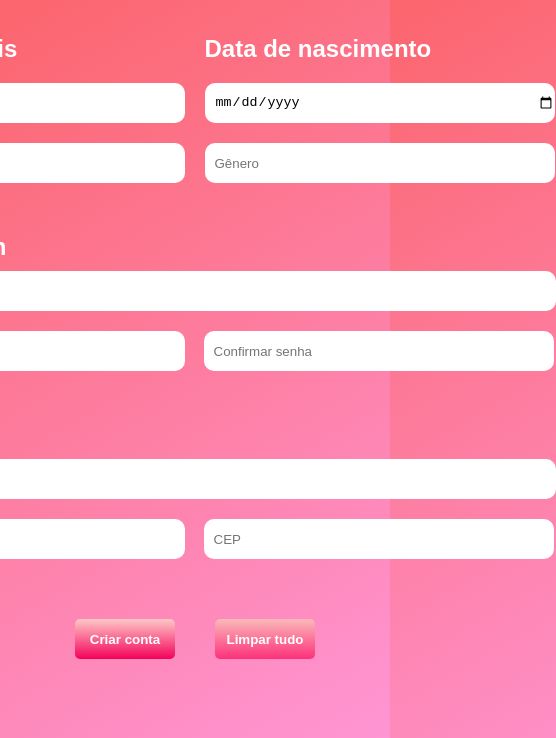
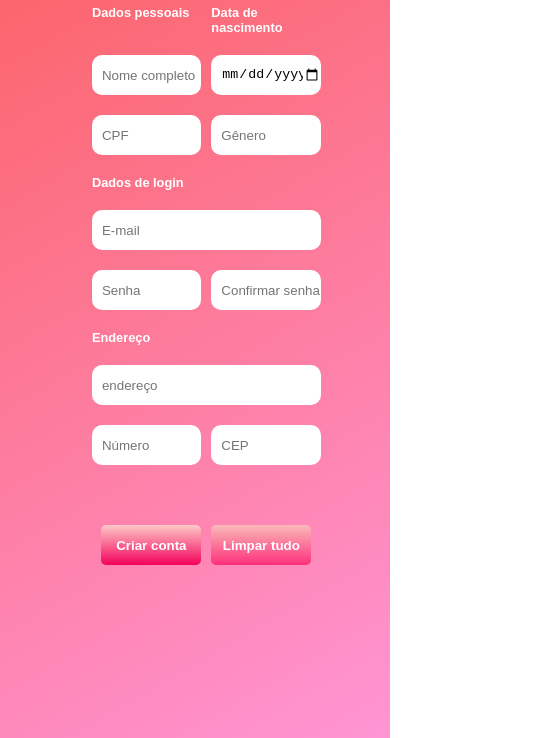
Before and after one commit to HallisonPatrocinio/maquiagem2, a plain HTML site: page cadastro.html in a window 390 px wide. Shown: the part 126-864 px from the top of the page, 556 px wide, since content can reach past the window. Drawn offline with Linux system fonts and the light colour scheme; a web font is replaced by a local one.

Commit message:
corrigido responsividade da pag cadastro
pagina quebrava tags e background

```diff
--- a/cadastro.css
+++ b/cadastro.css
@@ -6,6 +6,11 @@ margin: 0px;
 .svg{
     grid-row: 1;
     grid-column: 1;
+    }
+
+    body {
+        background: linear-gradient(150deg,#FB5F5F,#FF95D4);
+        height: 100vh;
         }
 
     a{
@@ -20,9 +25,10 @@ align-items: center;
         justify-items: center;
         }
 
-body {
-background: linear-gradient(150deg,#FB5F5F,#FF95D4);
-height: 100vh;
+#geral {
+    display: grid;
+    justify-items: center;
+
 }
 
 h1 {
@@ -32,68 +38,52 @@ font-family: "Chocolate Classical Sans", sans-serif;
     color: white;
     margin-top: 30px;
     }
+.dados {
+display: grid;
+grid-template-columns: 1fr 1fr;
+
+
+}
+
+
 
 h2 {
     font-family: "Convergence", sans-serif;
 color: white;
+font-size: 0.8rem;
+margin-top: 20px;
+margin-left: 10px;
 }
+#countainer {
+width:58vw;
+display: grid;
+justify-items: center;
+}
+
+#nome,#nascimento,#cpf,#genero,.senha,#numero-casa,#cep,.confirmar-senha {
+
+margin-left: 10px;
+}
+
+#email,#texto-endereço{
+
+grid-column: 1/3;
+margin-left: 10px;
+
+}
+
+.senha,#numero-casa{
+grid-column: 1;
+
+}
+
 
 input {
     height: 40px;
     border-radius: 10px;
     border: none;
     padding-left: 10px;
-
-}
-
-#countainer {
-display: grid;
-justify-content: center;
-}
-
-
-.pessoais{
-display: grid;
-grid-template-columns: 350px 350px;
-margin-top: 50px;
-gap: 20px;
-}
-
-#data-nasc {
-grid-column: 2;
-grid-row: 1;
-
-}
-#nome{
-grid-column: 1;
-
-}
-
-.login,.endereço {
-    margin-top: 50px;
-
-}
-
-#email,#texto-endereço {
-display: block;
-width: 711px;
-}
-
-.senha,#numero-casa{
-    display: inline-block;
-width: 340px;
     margin-top: 20px;
-}
-.confirmar,#cep  {
-    margin-left: 15px;
-    width: 340px;
-}
-
-
-
-#texto-endereço,#email {
-margin-top: 10px;
-
     }
 
 
@@ -105,13 +95,16 @@ height: 40px;
         margin-top: 60px;
         font-weight: bold;
         color: white;
+        margin-left: 6px;
+        margin-left: 10px;
     }
 
     .centralizar-botao {
         display: flex;
-gap: 40px;
+
         justify-content: center;
         }
+
 
     #botao-escuro {
         background: linear-gradient(to bottom,#FFC6C6 1%,#f3015a);
@@ -123,7 +116,6 @@ justify-content: center;
 
     }
 
-
     #botao-escuro:hover {
         background: linear-gradient(to bottom,#FFC6C6 1%,#ca024b);
     cursor: pointer;
@@ -133,3 +125,33 @@ cursor: pointer;
         background: linear-gradient(to bottom,#FFC6C6 1%,#fd1268);
     cursor: pointer;
     }
+
+    @media (max-width:628px) {
+
+
+            #nome,#nascimento,#cpf,#genero,.senha,#numero-casa,#cep,.confirmar-senha {
+             width: 25.5vw;
+                margin-left: 10px;
+                }
+
+
+    }
+
+
+
+    @media (max-height:666px) {
+
+        #geral {
+            display: grid;
+            justify-items: center;
+
+
+        }
+
+        body {
+            background: linear-gradient(to left,#FC6975,#FC6975);
+
+        }
+
+
+}
--- a/cadastro.html
+++ b/cadastro.html
@@ -13,25 +13,28 @@
 
 
        <a href="index.html"><img class="svg" src="svg/arrow_back_24dp_FILL0_wght400_GRAD0_opsz24.svg" alt="">voltar </a>
+
+       <div id="geral">
+
     <div id="countainer">
 
         <h1>cadastro</h1>
 
 <div class="dados pessoais">
-    <h2>Dados pessoais</h2>
+    <h2>Dados pessoais</h2><h2 id="data-nasc">Data de nascimento</h2>
 <input type="text" name="" id="nome" placeholder="Nome completo">
 <input type="date" name="" id="nascimento">
-<h2 id="data-nasc">Data de nascimento</h2>
+
 <input type="number" name="" id="cpf" placeholder="CPF">
 <input type="text" name="" id="genero" placeholder="Gênero">
 
 </div>
 
 <div class="dados login">
-    <h2>Dados de login</h2>
+    <h2 class="teste">Dados de login</h2>
     <input type="email" name="" id="email" placeholder="E-mail">
     <input type="password" name="" class="senha" placeholder="Senha">
-    <input type="password" name="" class="confirmar senha" placeholder="Confirmar senha">
+    <input type="password" name="" class="confirmar-senha" placeholder="Confirmar senha">
 </div>
 
 <div class="dados endereço">
@@ -47,5 +50,6 @@
     <button id="botao-claro">Limpar tudo</button>
 </div>
     </div>
+</div>
 </body>
 </html>
```
Lines whose indentation alone changed are shown as unchanged.
